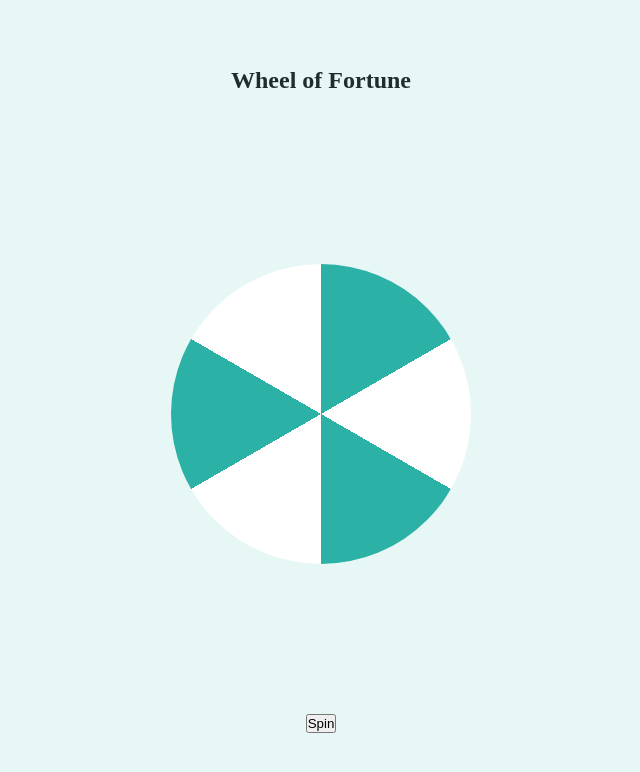
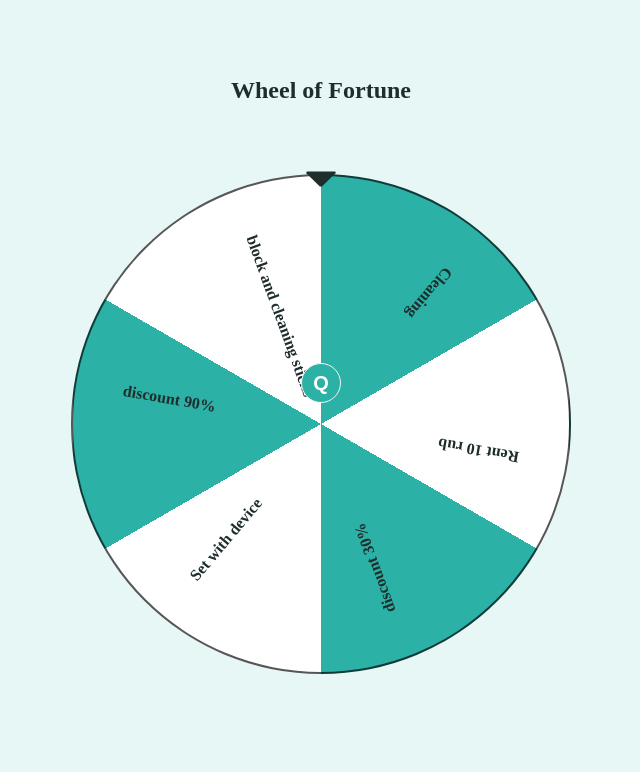
Before and after one commit to MaximMurysov/Wheel-of-Fortune, a React (Vite) app: page / in a window 1280 px wide. Shown: the top 772 px of the page, without its empty margins (319-959 px from the left). Built offline with nearby package versions, Linux system fonts and the light colour scheme.

Commit message:
feat: improve Fortune wheel interaction

```diff
--- a/package.json
+++ b/package.json
@@ -11,7 +11,8 @@
   },
   "dependencies": {
     "react": "^19.2.0",
-    "react-dom": "^19.2.0"
+    "react-dom": "^19.2.0",
+    "react-icons": "^5.6.0"
   },
   "devDependencies": {
     "@eslint/js": "^9.39.1",
--- a/src/components/FortuneApp.jsx
+++ b/src/components/FortuneApp.jsx
@@ -1,5 +1,6 @@
 import styles from "./styles.module.css";
 import { useState, useEffect } from "react";
+import { VscTriangleDown } from "react-icons/vsc";
 const offers = [
   "Cleaning ",
   "Rent 10 rub",
@@ -14,13 +15,27 @@ function Fortune() {
   const [spinning, setSpinning] = useState(false);
   const handleSpin = () => {
     if (spinning) return;
+
     const randomIndex = Math.floor(Math.random() * offers.length);
+
     const segmentAngle = 360 / offers.length;
+
+    const offsetInsideSegment = Math.random() * segmentAngle;
+
+    const targetRotation = randomIndex * segmentAngle + offsetInsideSegment;
+
     const extraSpins = 360 * 5;
-    const newRotation = extraSpins + (360 - randomIndex * segmentAngle);
+
+    const newRotation = rotation + extraSpins + (360 - targetRotation);
+
+    const finalAngle = newRotation % 360;
+    const winningIndex =
+      Math.floor((360 - finalAngle) / segmentAngle) % offers.length;
+
     setSpinning(true);
-    setRotation(rotation + newRotation);
-    setSelectedOffer(offers[randomIndex]);
+    setSelectedOffer(null);
+    setRotation(newRotation);
+    setTimeout(() => setSelectedOffer(offers[winningIndex]), 3000);
     setTimeout(() => setSpinning(false), 3000);
   };
   return (
@@ -30,10 +45,23 @@ function Fortune() {
         <div
           className={styles.wheel}
           style={{ transform: `rotate(${rotation}deg)` }}
-        ></div>
+        >
+          {offers.map((elem, index) => (
+            <div
+              key={index}
+              className={styles.segment}
+              style={{
+                transform: `rotate(${index * (360 / offers.length)}deg)`,
+              }}
+            >
+              <p className={styles.segmentText}>{elem}</p>
+            </div>
+          ))}
+        </div>
+        <VscTriangleDown className={styles.pointer} size={40} color="#1f2d2d" />
       </div>
-      <button disabled={spinning} onClick={handleSpin}>
-        Spin
+      <button disabled={spinning} onClick={handleSpin} className={styles.spin}>
+        Q
       </button>
       {selectedOffer && (
         <p className={styles.result}>You won {selectedOffer}</p>
--- a/src/components/styles.module.css
+++ b/src/components/styles.module.css
@@ -22,11 +22,12 @@
   width: 600px;
   height: 600px;
   border-radius: 50%;
+  position: relative;
 }
 
 .wheel {
-  width: 300px;
-  height: 300px;
+  width: 500px;
+  height: 500px;
   border-radius: 50%;
   background: conic-gradient(
     #2cb1a6 0deg 60deg,
@@ -36,5 +37,55 @@
     #2cb1a6 240deg 300deg,
     #ffffff 300deg 360deg
   );
+  position: relative;
   transition: transform 3s ease-out;
+  overflow: hidden;
+  border: 2px rgba(0, 0, 0, 0.664) solid;
 }
+.pointer {
+  position: absolute;
+  top: 35px;
+  left: 50%;
+  transform: translateX(-50%);
+  z-index: 2;
+}
+.segment {
+  position: absolute;
+  width: 50%;
+  height: 50%;
+  top: 0;
+  left: 50%;
+  transform-origin: 0% 100%;
+  display: flex;
+  align-items: center;
+  justify-content: center;
+}
+.segmentText {
+  display: flex;
+  position: absolute;
+  left: 25%;
+  color: #1f2d2d;
+  font-weight: bold;
+  font-size: 16px;
+  text-align: center;
+  width: 80px;
+  word-wrap: break-word;
+
+  transform: rotate(130deg);
+  white-space: nowrap;
+}
+.spin {
+  position: absolute;
+  width: 40px;
+  height: 40px;
+  border-radius: 50%;
+  bottom: 397px;
+  border: none;
+  background-color: #2cb1a6;
+  z-index: 1;
+  border: 1px whitesmoke solid;
+  cursor: pointer;
+  font-size: 20px;
+  font-weight: bold;
+  color: white;
+}
```
Also changed, not shown: 1 other file (tests, documents, lock files or other folders).
